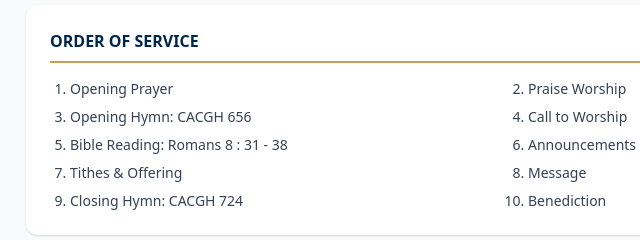
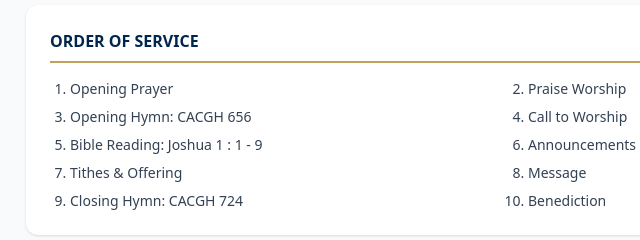
Before and after one commit to SiDOlu/cackb, a plain HTML site: page bulletin.html in a window 1280 px wide. Shown: the part 800-1040 px from the top of the page, 126-766 px from the left. Drawn offline with nearby package versions, Linux system fonts and the light colour scheme.

Commit message:
Update bulletin.html

```diff
--- a/bulletin.html
+++ b/bulletin.html
@@ -68,7 +68,7 @@
                 <li>Praise Worship</li>
                 <li>Opening Hymn: CACGH 656</li>
                 <li>Call to Worship</li>
-                <li>Bible Reading: Romans 8 : 31 - 38</li>
+                <li>Bible Reading: Joshua 1 : 1 - 9</li>
                 <li>Announcements</li>
                 <li>Tithes & Offering</li>
                 <li>Message</li>
```
